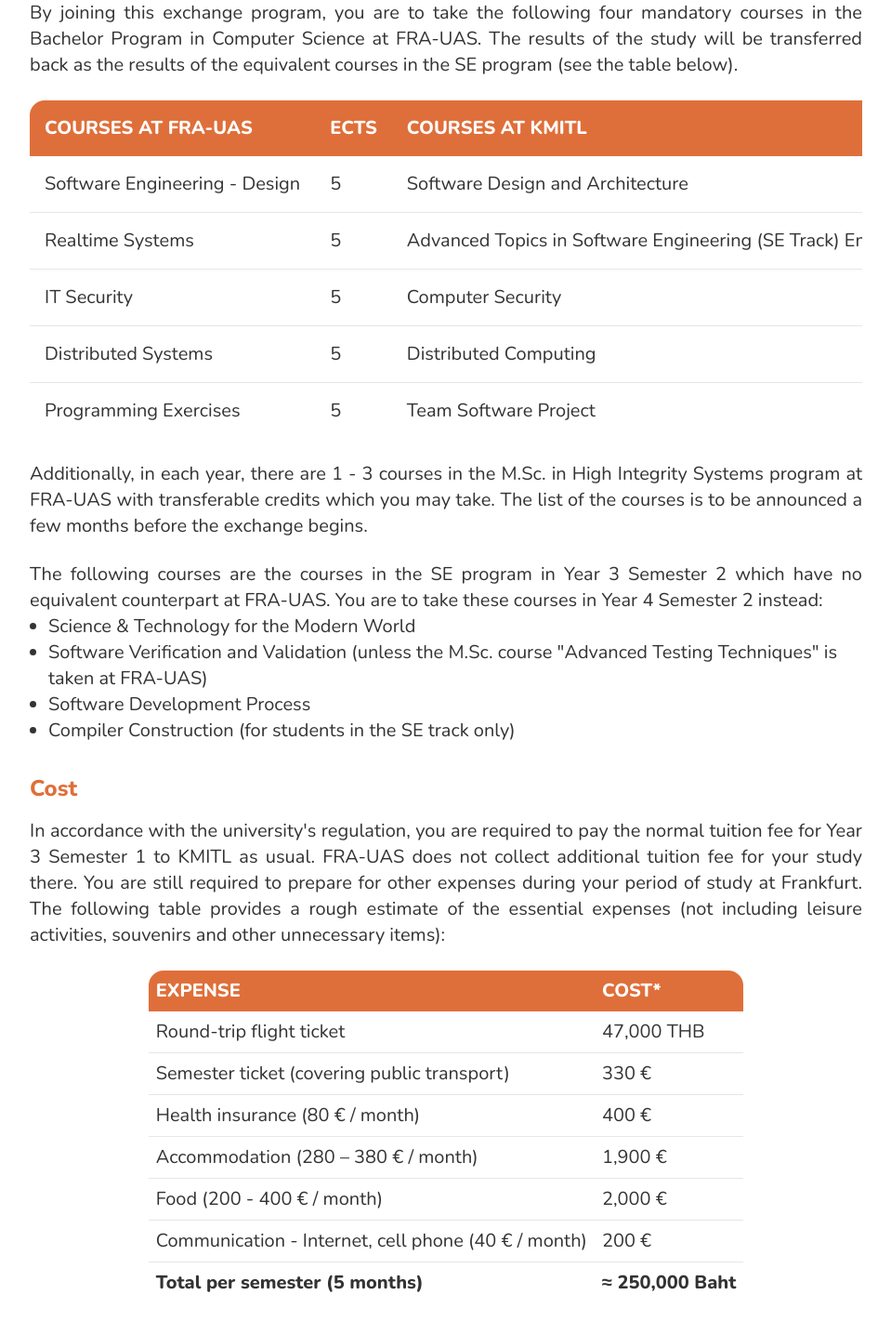
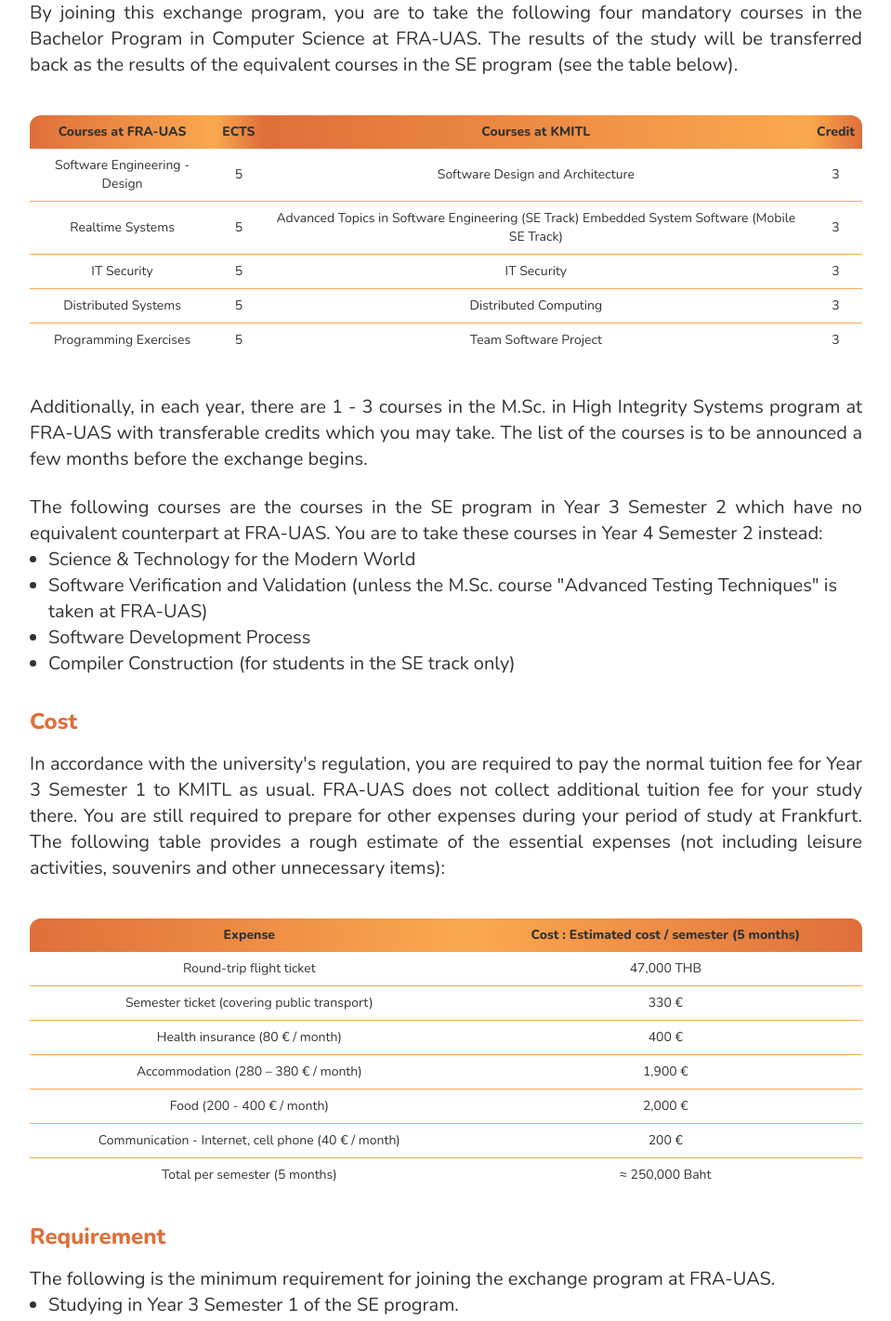
Before and after one commit to neneprm/SE-WEBSITE, a Next.js app: page /program/exchange-study-abroad/frankfurt in a window 1280 px wide. Shown: the part 800-2221 px from the top of the page at 93% size, without its empty margins (160-1119 px from the left). Built offline with nearby package versions, Linux system fonts and the light colour scheme.

Commit message:
fix table and use lint to protect errors

```diff
--- a/pages/program/exchange-study-abroad.tsx
+++ b/pages/program/exchange-study-abroad.tsx
@@ -1,3 +1,4 @@
+import Link from "next/link"
 import { H3, H4, P } from "../components/headers"
 
 const ExchangeStudyAbroad = () => {
@@ -21,7 +22,7 @@ const ExchangeStudyAbroad = () => {
           <P text="This article provides an overview of the exchange program for the current SE students who wish to undertake an exchange study at FRA-UAS." />
           <div className="card-actions justify-end">
             <button className="btn btn-accent text-base-100">
-              <a href="/program/exchange-study-abroad/frankfurt">Read more →</a>
+              <Link href="/program/exchange-study-abroad/frankfurt">Read more →</Link>
             </button>
           </div>
         </div>
--- a/pages/program/exchange-study-abroad/frankfurt.tsx
+++ b/pages/program/exchange-study-abroad/frankfurt.tsx
@@ -1,4 +1,68 @@
+import Link from "next/link"
 import { H3, H4, P } from "../../components/headers"
+const TABLE_COST_LIST = [
+  {
+    expense: "Round-trip flight ticket",
+    cost: "47,000 THB",
+  },
+  {
+    expense: "Semester ticket (covering public transport)",
+    cost: "330 €",
+  },
+  {
+    expense: "Health insurance (80 € / month)",
+    cost: "400 €",
+  },
+  {
+    expense: "Accommodation (280 – 380 € / month)",
+    cost: "1,900 €",
+  },
+  {
+    expense: "Food (200 - 400 € / month)",
+    cost: "2,000 €",
+  },
+  {
+    expense: "Communication - Internet, cell phone (40 € / month)",
+    cost: "200 €",
+  },
+  {
+    expense: "Total per semester (5 months)",
+    cost: "≈ 250,000 Baht",
+  },
+]
+
+const TABLE_SCHEME_LIST = [
+  {
+    subject_f: "Software Engineering - Design",
+    ects: "5",
+    subject_k: "Software Design and Architecture",
+    credit: "3",
+  },
+  {
+    subject_f: "Realtime Systems",
+    ects: "5",
+    subject_k: "Advanced Topics in Software Engineering (SE Track) Embedded System Software (Mobile SE Track)",
+    credit: "3",
+  },
+  {
+    subject_f: "IT Security",
+    ects: "5",
+    subject_k: "IT Security",
+    credit: "3",
+  },
+  {
+    subject_f: "Distributed Systems",
+    ects: "5",
+    subject_k: "Distributed Computing",
+    credit: "3",
+  },
+  {
+    subject_f: "Programming Exercises",
+    ects: "5",
+    subject_k: "Team Software Project",
+    credit: "3",
+  },
+]
 
 const ApplicationGuidance = () => {
   return (
@@ -11,7 +75,6 @@ const ApplicationGuidance = () => {
       </section>
 
       <section>
-        <div>
         <H4
           style="text-primary font-bold mb-4"
           text="About Frankfurt University of Applied Sciences"
@@ -36,111 +99,45 @@ const ApplicationGuidance = () => {
             <a href="https://www.frankfurt-university.de/en/">Read more →</a>
           </button>
         </div>
-        </div>
       </section>
 
       <section className="mb-8">
         <H4 style="text-primary font-bold mb-4" text="Exchange Scheme" />
         <P text="By joining this exchange program, you are to take the following four mandatory courses in the Bachelor Program in Computer Science at FRA-UAS. The results of the study will be transferred back as the results of the equivalent courses in the SE program (see the table below)." />
         <br />
-        <div className="overflow-x-auto">
-          <table className="table w-auto m-auto px-10">
+        <table className="table-auto table-compact w-full text-center my-4">
           <thead>
             <tr>
-                <th className="bg-[#DF6F3A]">
-                  <P
-                    style="text-base-100 text-center"
-                    text="Courses at FRA-UAS"
-                  />
+              <th className="bg-gradient-to-r from-primary to-secondary rounded-tl-xl">
+                Courses at FRA-UAS
               </th>
-                <th className="bg-[#DF6F3A]">
-                  <P style="text-base-100 text-center" text="ECTS" />
+              <th className="bg-gradient-to-l from-primary to-secondary">
+                ECTS
               </th>
-                <th className="bg-[#DF6F3A]">
-                  <P
-                    style="text-base-100 text-center"
-                    text="Courses at KMITL"
-                  />
+              <th className="bg-gradient-to-r from-primary to-secondary">
+                Courses at KMITL
               </th>
-                <th className="bg-[#DF6F3A]">
-                  <P style="text-base-100 text-center" text="Credit" />
+              <th className="bg-gradient-to-l from-primary to-secondary  rounded-tr-xl">
+                Credit
               </th>
             </tr>
           </thead>
-            <tbody>
-              <tr>
-                <td>
-                  <P text="Software Engineering - Design" />
-                </td>
-                <td>
-                  <P style="text-center" text="5" />
-                </td>
-                <td>
-                  <P text="Software Design and Architecture" />
-                </td>
-                <td>
-                  <P style="text-center" text="3" />
-                </td>
+          <tbody className="divide-y divide-secondary">
+            {TABLE_SCHEME_LIST.map((row, index) => {
+              return (
+                <tr
+                  className="font-normal text-sm sm:text-base md:text-lg lg:text-xl"
+                  key={index}
+                >
+                  <td>{row.subject_f}</td>
+                  <td>{row.ects}</td>
+                  <td>{row.subject_k}</td>
+                  <td>{row.credit}</td>
                 </tr>
-              <tr>
-                <td>
-                  <P text="Realtime Systems" />
-                </td>
-                <td>
-                  <P style="text-center" text="5" />
-                </td>
-                <td>
-                  <P text="Advanced Topics in Software Engineering (SE Track) Embedded System Software (Mobile SE Track)" />
-                </td>
-                <td>
-                  <P style="text-center" text="3" />
-                </td>
-              </tr>
-              <tr>
-                <td>
-                  <P text="IT Security" />
-                </td>
-                <td>
-                  <P style="text-center" text="5" />
-                </td>
-                <td>
-                  <P text="Computer Security" />
-                </td>
-                <td>
-                  <P style="text-center" text="3" />
-                </td>
-              </tr>
-              <tr>
-                <td>
-                  <P text="Distributed Systems" />
-                </td>
-                <td>
-                  <P style="text-center" text="5" />
-                </td>
-                <td>
-                  <P text="Distributed Computing" />
-                </td>
-                <td>
-                  <P style="text-center" text="3" />
-                </td>
-              </tr>
-              <tr>
-                <td>
-                  <P text="Programming Exercises" />
-                </td>
-                <td>
-                  <P style="text-center" text="5" />
-                </td>
-                <td>
-                  <P text="Team Software Project" />
-                </td>
-                <td>
-                  <P style="text-center" text="3" />
-                </td>
-              </tr>
+              )
+            })}
           </tbody>
         </table>
-        </div>
         <br />
         <P text="Additionally, in each year, there are 1 - 3 courses in the M.Sc. in High Integrity Systems program at FRA-UAS with transferable credits which you may take. The list of the courses is to be announced a few months before the exchange begins." />
         <br />
@@ -149,7 +146,7 @@ const ApplicationGuidance = () => {
           <li>Science & Technology for the Modern World</li>
           <li>
             Software Verification and Validation (unless the M.Sc. course
-            "Advanced Testing Techniques" is taken at FRA-UAS)
+              &quot;Advanced Testing Techniques&quot; is taken at FRA-UAS)
           </li>
           <li>Software Development Process</li>
           <li>Compiler Construction (for students in the SE track only)</li>
@@ -157,93 +154,37 @@ const ApplicationGuidance = () => {
       </section>
 
       <section className="mb-8">
-        <div>
         <H4 style="text-primary font-bold mb-4" text="Cost" />
         <P text="In accordance with the university's regulation, you are required to pay the normal tuition fee for Year 3 Semester 1 to KMITL as usual. FRA-UAS does not collect additional tuition fee for your study there. You are still required to prepare for other expenses during your period of study at Frankfurt. The following table provides a rough estimate of the essential expenses (not including leisure activities, souvenirs and other unnecessary items):" />
         <br />
-          <div className="overflow-x-auto">
-            <table className="table table-compact w-auto m-auto px-10">
+        <table className="table-auto table-compact w-full text-center my-4">
           <thead>
             <tr>
-                  <th className="bg-[#DF6F3A]">
-                    <P style="text-base-100 text-center" text="Expense" />
+              <th className="bg-gradient-to-r from-primary to-secondary rounded-tl-xl">
+                Expense
               </th>
-                  <th className="bg-[#DF6F3A]">
-                    <P style="text-base-100 text-center" text="Cost*" />
+              <th className="bg-gradient-to-l from-primary to-secondary  rounded-tr-xl">
+                Cost : Estimated cost / semester (5 months)
               </th>
             </tr>
           </thead>
-              <tbody>
-                <tr>
-                  <td>
-                    <P text="Round-trip flight ticket" />
-                  </td>
-                  <td>
-                    <P style="text-center" text="47,000 THB" />
-                  </td>
+          <tbody className="divide-y divide-secondary">
+            {TABLE_COST_LIST.map((row, index) => {
+              return (
+                <tr
+                  className="font-normal text-sm sm:text-base md:text-lg lg:text-xl"
+                  key={index}
+                >
+                  <td>{row.expense}</td>
+                  <td>{row.cost}</td>
                 </tr>
-                <tr>
-                  <td>
-                    <P text="Semester ticket (covering public transport)" />
-                  </td>
-                  <td>
-                    <P style="text-center" text="330 €" />
-                  </td>
-                </tr>
-                <tr>
-                  <td>
-                    <P text="Health insurance (80 € / month)" />
-                  </td>
-                  <td>
-                    <P style="text-center" text="400 €" />
-                  </td>
-                </tr>
-                <tr>
-                  <td>
-                    <P text="Accommodation (280 – 380 € / month)" />
-                  </td>
-                  <td>
-                    <P style="text-center" text="1,900 €" />
-                  </td>
-                </tr>
-                <tr>
-                  <td>
-                    <P text="Food (200 - 400 € / month)" />
-                  </td>
-                  <td>
-                    <P style="text-center" text="2,000 €" />
-                  </td>
-                </tr>
-                <tr>
-                  <td>
-                    <P text="Communication - Internet, cell phone (40 € / month)" />
-                  </td>
-                  <td>
-                    <P style="text-center" text="200 €" />
-                  </td>
-                </tr>
-                <tr>
-                  <td>
-                    <P style="font-bold" text="Total per semester (5 months)" />
-                  </td>
-                  <td>
-                    <P style="text-center font-bold" text="≈ 250,000 Baht" />
-                  </td>
-                </tr>
+              )
+            })}
           </tbody>
         </table>
-          </div>
-          <br />
-          <P
-            style="text-center"
-            text="*Cost : Estimated cost / semester (5 months)*"
-          />
-          <br />
-        </div>
       </section>
 
       <section className="mb-8">
-        <div>
         <H4 style="text-primary font-bold mb-4" text="Requirement" />
         <P text="The following is the minimum requirement for joining the exchange program at FRA-UAS." />
         <ul className="list-disc ml-5 text-sm sm:text-base md:text-lg lg:text-xl">
@@ -253,11 +194,9 @@ const ApplicationGuidance = () => {
         </ul>
         <br />
         <P text="Those who do not satisfy these requirements may be accepted at the discretion of the International College and FRA-UAS." />
-        </div>
       </section>
 
       <section className="mb-8">
-        <div>
         <H4 style="text-primary font-bold mb-4" text="Application" />
         <P text="The application procedure is as follows:" />
         <ul className="list-disc ml-5 text-sm sm:text-base md:text-lg lg:text-xl">
@@ -284,118 +223,33 @@ const ApplicationGuidance = () => {
           </li>
           <li>Accepted candidates start applying for a student visa.</li>
         </ul>
-          <br />
-          <div className="overflow-x-auto">
-            <table className="table w-auto m-auto px-10">
-              <thead>
-                <tr>
-                  <th className="bg-[#DF6F3A]">
-                    <P style="text-base-100 text-center" text="Activity" />
-                  </th>
-                  <th className="bg-[#DF6F3A]">
-                    <P style="text-base-100 text-center" text="Date" />
-                  </th>
-                </tr>
-              </thead>
-              <tbody>
-                <tr>
-                  <td>
-                    <P style="font-bold" text="Submit an intent to apply" />
-                  </td>
-                  <td>
-                    <P style="text-center font-bold" text="TBA" />
-                  </td>
-                </tr>
-                <tr>
-                  <td>
-                    <P
-                      style="font-bold"
-                      text="Application deadline on FRA-UAS webseite (strict)"
-                    />
-                  </td>
-                  <td>
-                    <P style="text-center font-bold" text="TBA" />
-                  </td>
-                </tr>
-                <tr>
-                  <td>
-                    <P text="Arrival at Frankfurt" />
-                  </td>
-                  <td>
-                    <P style="text-center" text="TBA" />
-                  </td>
-                </tr>
-                <tr>
-                  <td>
-                    <P text="Orientation activities" />
-                  </td>
-                  <td>
-                    <P style="text-center" text="TBA" />
-                  </td>
-                </tr>
-                <tr>
-                  <td>
-                    <P text="German language course" />
-                  </td>
-                  <td>
-                    <P style="text-center" text="TBA" />
-                  </td>
-                </tr>
-                <tr>
-                  <td>
-                    <P text="Teaching begins" />
-                  </td>
-                  <td>
-                    <P style="text-center" text="TBA" />
-                  </td>
-                </tr>
-                <tr>
-                  <td>
-                    <P text="Teaching ends" />
-                  </td>
-                  <td>
-                    <P style="text-center" text="TBA" />
-                  </td>
-                </tr>
-                <tr>
-                  <td>
-                    <P text="End of exam period" />
-                  </td>
-                  <td>
-                    <P style="text-center" text="TBA" />
-                  </td>
-                </tr>
-                <tr>
-                  <td>
-                    <P text="Start of Academic Year 2019 at KMITL" />
-                  </td>
-                  <td>
-                    <P style="text-center" text="TBA" />
-                  </td>
-                </tr>
-              </tbody>
-            </table>
-          </div>
-        </div>
       </section>
 
       <section className="mb-8">
-        <div>
+        <H4 style="text-primary font-bold mb-4" text="Activity" />
+        <ul className="list-disc ml-5 text-sm sm:text-base md:text-lg lg:text-xl">
+          <li><P style="font-bold" text="Submit an intent to apply" /></li>
+          <li><P style="font-bold" text="Application deadline on FRA-UAS webseite (strict)" /></li>
+          <li>Arrival at Frankfurt</li>
+          <li>Orientation activities</li>
+          <li>German language course</li>
+          <li>Teaching begins</li>
+          <li>Teaching ends</li>
+          <li>End of exam period</li>
+          <li>Start of Academic Year 2019 at KMITL</li>
+        </ul>
+
+      </section>
+
+      <section className="mb-8">
         <br />
         <H4 style="text-primary font-bold mb-4" text="Contact" />
         <P text="For all enquiries regarding the exchange study at FRA-UAS, contact : Dr. Natthapong Jungteerapanich" />
-          {/* <P text="Useful links:"/>
-                    <ul className="list-disc ml-5 text-sm sm:text-base md:text-lg lg:text-xl">
-                        <li>International Office at FRA-UAS</li>
-                        <li>Computer Science Program at FRA-UAS</li>
-                        <li>English taught courses at FRA-UAS</li>
-                    </ul> */}
-        </div>
       </section>
 
       <div className="card-actions justify-end">
         <button className="btn btn-outline btn-primary">
-          <a href="/program/exchange-study-abroad">Back</a>
+          <Link href="/program/exchange-study-abroad">Back</Link>
         </button>
       </div>
     </>
--- a/pages/program/kmitl-glasgow.tsx
+++ b/pages/program/kmitl-glasgow.tsx
@@ -1,3 +1,4 @@
+import Link from "next/link"
 import { H3, H4, P } from "../components/headers"
 
 const KmitlGlasgow = () => {
@@ -46,7 +47,7 @@ const KmitlGlasgow = () => {
           the University of Glasgow will be eligible to transfer to a one-year
           Master program in Software Engineering at the end of Year 4 and
           graduate with the Master of Science degree in Software Engineering
-          awarded by University of Glasgow at the end of Year 5."{" "}
+          awarded by University of Glasgow at the end of Year 5.{" "}
         </p>
       </section>
 
@@ -66,7 +67,7 @@ const KmitlGlasgow = () => {
           double-degree program is entitled to the{" "}
           <b>KMITL - Glasgow Undergraduate Scholarship</b> which provides 20%
           reduction from the full tuition-fee rate for international students at
-          Glasgow University."
+          Glasgow University.
         </p>
       </section>
 
@@ -87,10 +88,10 @@ const KmitlGlasgow = () => {
         </p>
         <div className="card-actions justify-end">
           <button className="btn btn-outline btn-primary">
-            <a href="/program/kmitl-glasgow/guidance">Application Guidance</a>
+            <Link href="/program/kmitl-glasgow/guidance">Application Guidance</Link>
           </button>
           <button className="btn btn-outline btn-primary">
-            <a href="/program/kmitl-glasgow/visa">UK Visa Guidance</a>
+            <Link href="/program/kmitl-glasgow/visa">UK Visa Guidance</Link>
           </button>
         </div>
       </section>
```
Also changed, not shown: pages/program/kmitl-glasgow/guidance.tsx (+8 -7 lines), pages/program/kmitl-glasgow/visa.tsx (+9 -8 lines). Lines whose indentation alone changed are shown as unchanged.
